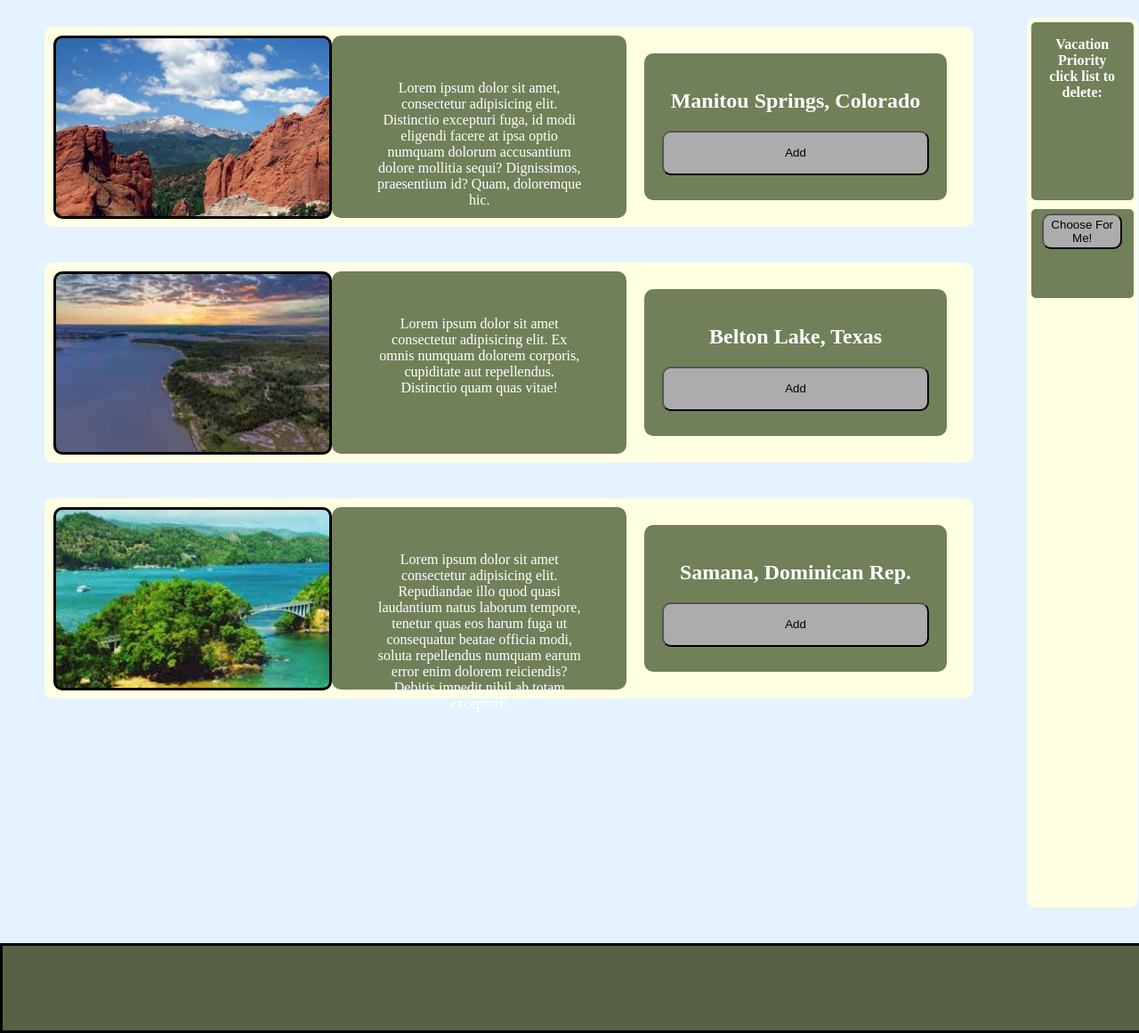
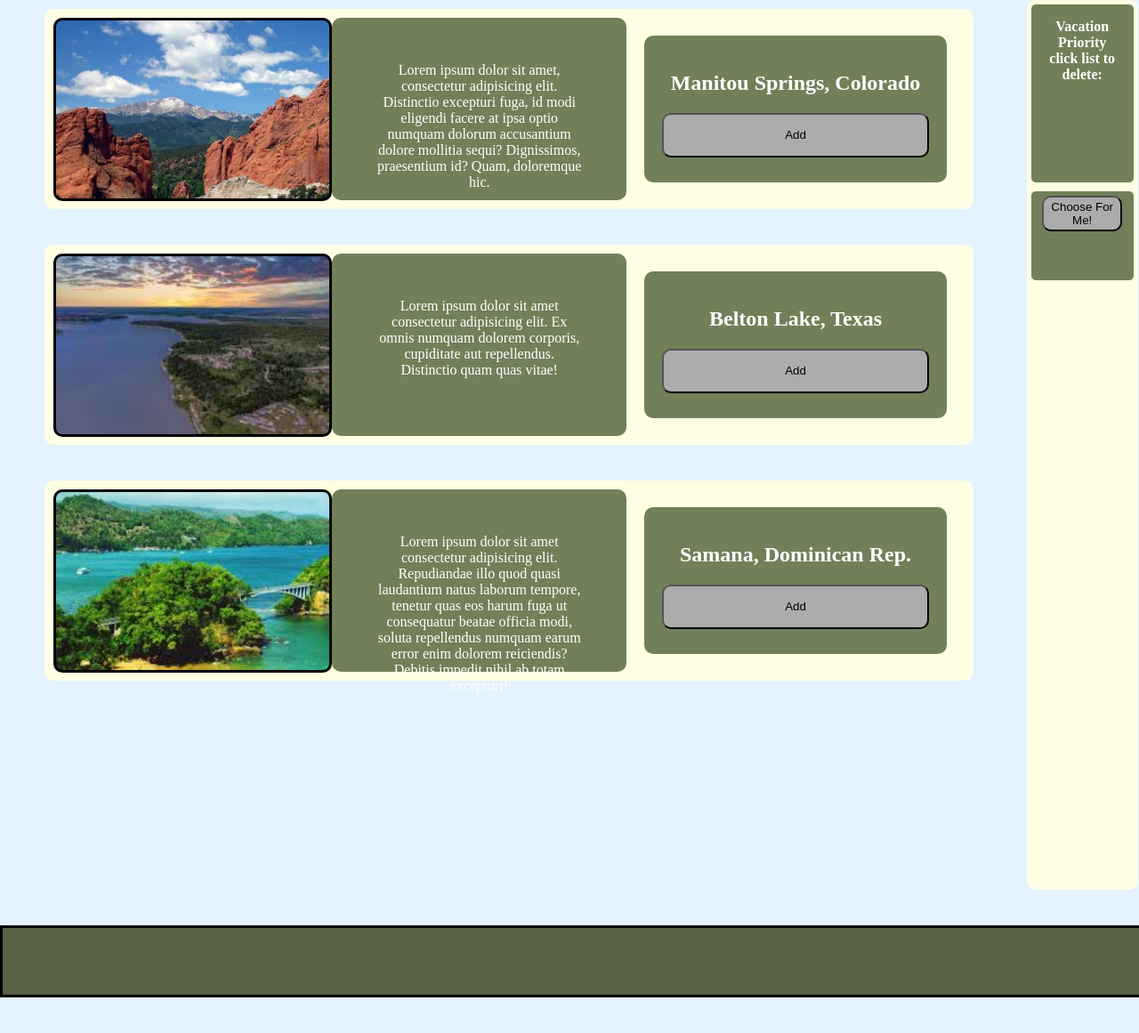
Before and after one commit to brunoJorquera/week-8-project, a website: page public/home.html in a window 1280 px wide. Shown: the part 146-1307 px from the top of the page at 89% size. After the commit the page ends 1267 px from the top, so only its background shows below. Drawn offline with nearby package versions, Linux system fonts and the light colour scheme.

Commit message:
removed padding

```diff
--- a/public/styles.css
+++ b/public/styles.css
@@ -1,7 +1,6 @@
 body{
     margin: 0px;
-    padding: 0px;
-    width: 90vw;
+    width: 100vw;
     background-color: rgb(228, 243, 255);
     background-image: url("./images/nature.jpg");
     background-size:cover;
@@ -10,7 +9,7 @@ body{
 
 header{
     margin: 0px auto;
-    padding:10px;
+    /* padding:10px; */
     height:100px;
     width: 100vw;
     background:rgb(74, 83, 58);
@@ -237,7 +236,6 @@ main{
 
 footer{
     margin: 0px auto;
-    padding:10px;
     height:75px;
     width: 100vw;
     background:rgb(87, 98, 68);
```
